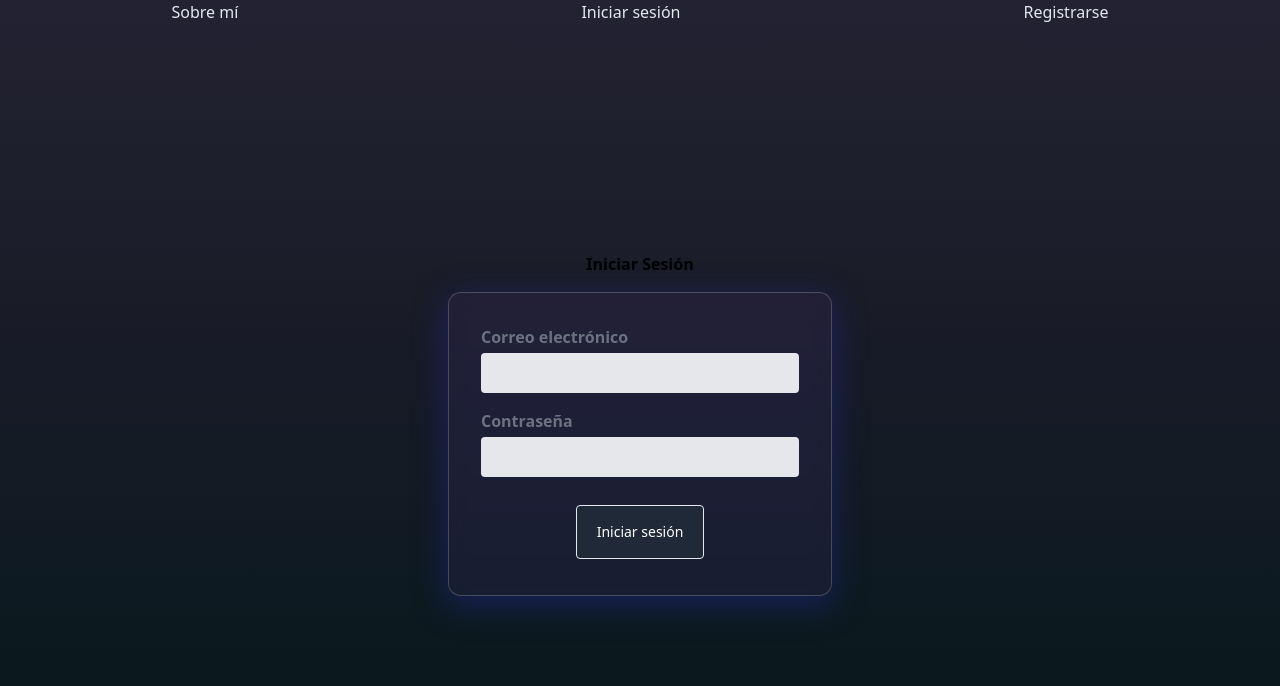
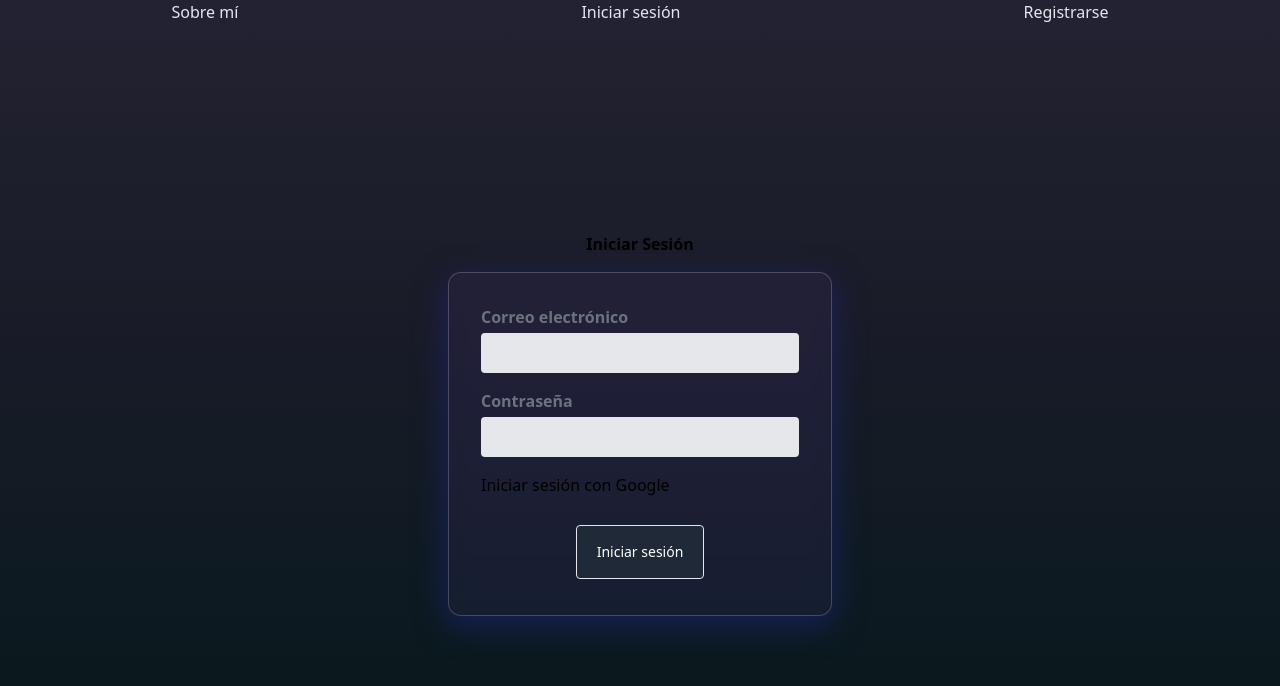
Before and after one commit to danieltelo95/blackWolf, a React (Create React App) app: page /login in a window 1280 px wide. Shown: the top 686 px of the page. Built offline with nearby package versions, Linux system fonts and the light colour scheme.

Commit message:
feat(auth): add Google authentication with Firebase
- Implement sign-in with Google using Firebase Auth
- Handle Google login in the `LoginForm` component
- Dispatch user data and role upon successful Google authentication

```diff
--- a/src/components/LogIn/Login.jsx
+++ b/src/components/LogIn/Login.jsx
@@ -1,7 +1,8 @@
 import React, {useState} from "react";
 import { useDispatch } from "react-redux";
+import { useNavigate } from "react-router-dom";
 import { setUser } from "../../store/reducer/userReducer";
-import { auth, signInWithEmailAndPassword} from '../../firebase/firebase'
+import { auth, signInWithEmailAndPassword, signInWithGoogle} from '../../firebase/firebase'
 import './Login.css'
 
 const adminEmail = 'admin@example.com';
@@ -12,6 +13,30 @@ const LoginForm = () => {
     const [password, setPassword] = useState('');
     const [error, setError] = useState('');
     const dispatch = useDispatch();
+    const navigate = useNavigate();
+
+    const handleGoogleLogin = async () => {
+        try {
+            const result = await signInWithGoogle();
+            console.log('Result: ', result);
+            const user = result.user;
+
+            const userData = {
+                uid: user.uid,
+                email: user.email,
+                displayName: user.displayName
+            }
+            const role = user.email === adminEmail ? 'admin' : 'user';
+
+            dispatch(setUser({ user: userData, role}))
+            navigate('/')
+
+        } catch (error) {
+            console.error('Error al iniciar sesión con Google: ', error);
+            setError(error.message)
+
+        }
+    }
 
     const handleLogin = async (e) => {
         e.preventDefault();
@@ -22,6 +47,7 @@ const LoginForm = () => {
             console.log('logged in: ', userCredential.user);
 
             dispatch(setUser({user, role}))
+            navigate('/')
 
         } catch (error) {
             setError(error.message);
@@ -66,6 +92,11 @@ const LoginForm = () => {
                         required
                     />
                 </div>
+                <div>
+                    <button onClick={handleGoogleLogin}>
+                        Iniciar sesión con Google
+                    </button>
+                </div>
                 <div className='flex-col mb-6'></div>
                 <div className="flex justify-center">
                         <button
--- a/src/firebase/firebase.js
+++ b/src/firebase/firebase.js
@@ -1,5 +1,5 @@
 import { initializeApp } from "firebase/app";
-import { getAuth, signInWithEmailAndPassword } from "firebase/auth";
+import { getAuth, GoogleAuthProvider, signInWithEmailAndPassword, signInWithPopup } from "firebase/auth";
 import { getFirestore } from 'firebase/firestore'
 
 const firebaseConfig = {
@@ -16,4 +16,16 @@ const app = initializeApp(firebaseConfig);
 const auth = getAuth(app);
 const db = getFirestore(app);
 
-export { auth, db, signInWithEmailAndPassword };
+const googleProvider = new GoogleAuthProvider();
+
+const signInWithGoogle = async () => {
+
+  try {
+    const result = await signInWithPopup(auth, googleProvider);
+    return result;
+  } catch (error) {
+    console.error('Error al iniciar sesion con google: ', error);
+  }
+}
+
+export { auth, db, signInWithEmailAndPassword, signInWithGoogle };
```
